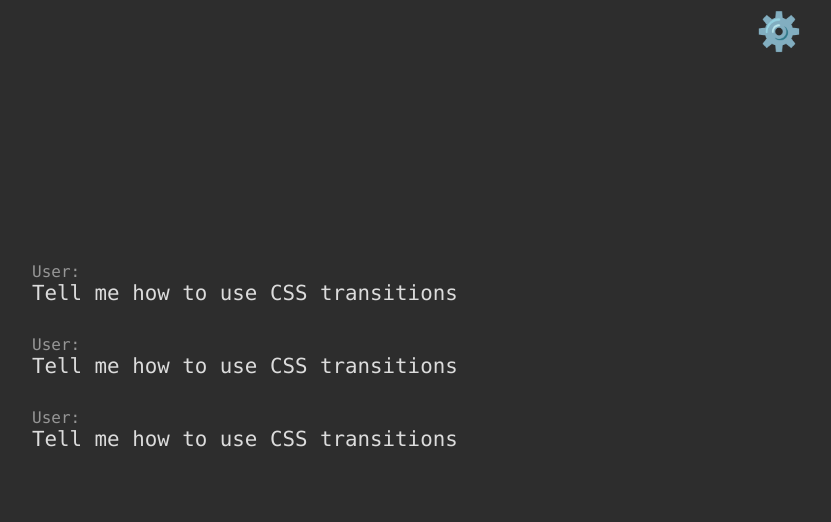
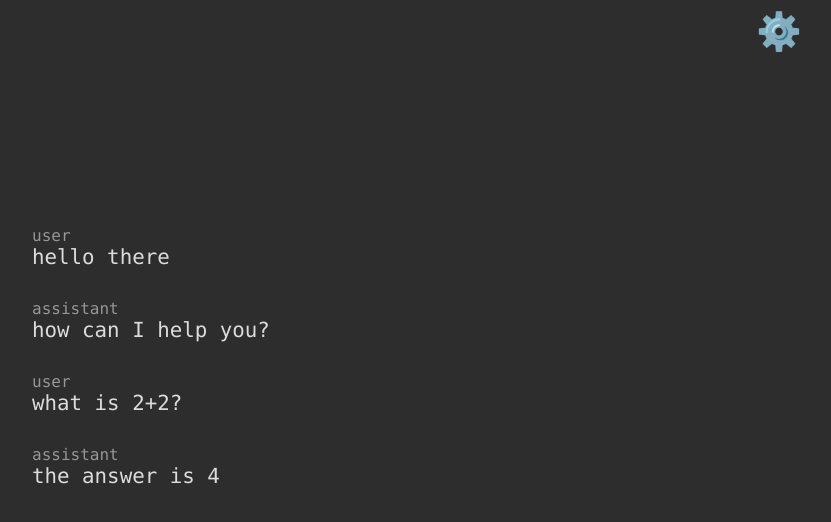
Before and after one commit to rendely/chat-gpt-app, a React (Create React App) app in the folder chat-gpt-react/: page / in a window 1280 px wide. Shown: the top 522 px of the page, without its empty margins (208-1039 px from the left). Built offline with nearby package versions, Linux system fonts and the light colour scheme; the HTML template or start-up script is replaced by a standard one.

Commit message:
Add animation to messages

```diff
--- a/chat-gpt-react/src/components/Chat/Chat.js
+++ b/chat-gpt-react/src/components/Chat/Chat.js
@@ -3,11 +3,14 @@ import './Chat.css';
 import Message from './Message/Message'
 
 function Chat(){
+  const chats = [
+    {role: 'user', content: 'hello there'},
+    {role: 'assistant', content: 'how can I help you?'},
+    {role: 'user', content: 'what is 2+2?'},
+    {role: 'assistant', content: 'the answer is 4'},
+  ]
   return (<div className='Chat'>
-    <Message />
-    <Message />
-    <Message />
-
+    {chats.map(m => <Message role={m.role} content={m.content} />)}
   </div>)
 }
 
--- a/chat-gpt-react/src/components/Chat/Message/Message.css
+++ b/chat-gpt-react/src/components/Chat/Message/Message.css
@@ -1,7 +1,15 @@
 .Message{
     text-align: left;
     width: 100%;
+    animation-name: slide-up;
+    animation-duration: 0.5s;
+    animation-timing-function: ease-in-out;
 }
+
+@keyframes slide-up {
+    from {transform:translateY(300%); opacity: 0;}
+    to {transform:translateY(0); opacity: 100;}
+  }
 
 .Message+.Message{
     margin-top: 30px;
--- a/chat-gpt-react/src/components/Chat/Message/Message.js
+++ b/chat-gpt-react/src/components/Chat/Message/Message.js
@@ -1,10 +1,10 @@
 import './Message.css';
 
-function Message(){
+function Message({role, content}){
   return (
     <div className='Message'>
-      <div className='role'>User:</div>
-      <div className='content'>Tell me how to use CSS transitions</div>
+      <div className='role'>{role}</div>
+      <div className='content'>{content}</div>
     </div>
   )
 }
--- a/chat-gpt-react/src/components/Inputs/Inputs.css
+++ b/chat-gpt-react/src/components/Inputs/Inputs.css
@@ -54,10 +54,17 @@
     flex-grow: 1;
     height: auto;
     background-color: rgb(96, 96, 96);
+    transition: all 0.3s;
     border: none;
     border-radius: 8px;
     align-items: center;
     justify-content: center;
+    font-weight: 600;
+}
+
+.button:hover{
+  background-color: rgb(55, 47, 62);
+
 }
 
 
--- a/chat-gpt-react/src/components/Inputs/Inputs.js
+++ b/chat-gpt-react/src/components/Inputs/Inputs.js
@@ -6,7 +6,10 @@ function Inputs(){
   const [input, setInput] = useState('')
 
   return (<div className='Inputs'>
-    <textarea className='inputText' onChange={e => setInput(e.target.value)}>
+    <textarea
+      autoFocus
+      className='inputText'
+      onChange={e => setInput(e.target.value)}>
     </textarea>
     <div className={`buttons ${input === '' ? 'close' : ''}`}>
       {input === '' ? null : <>
```
